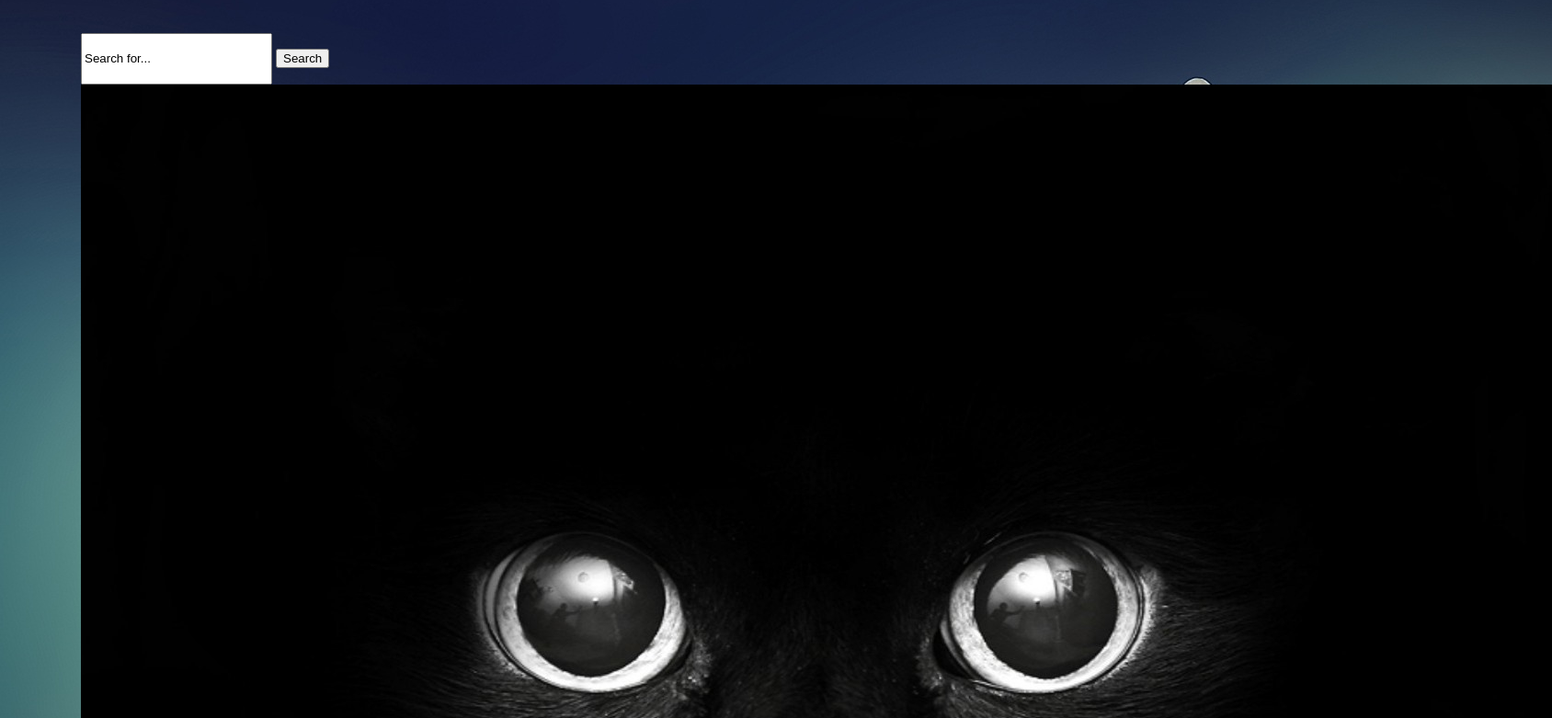
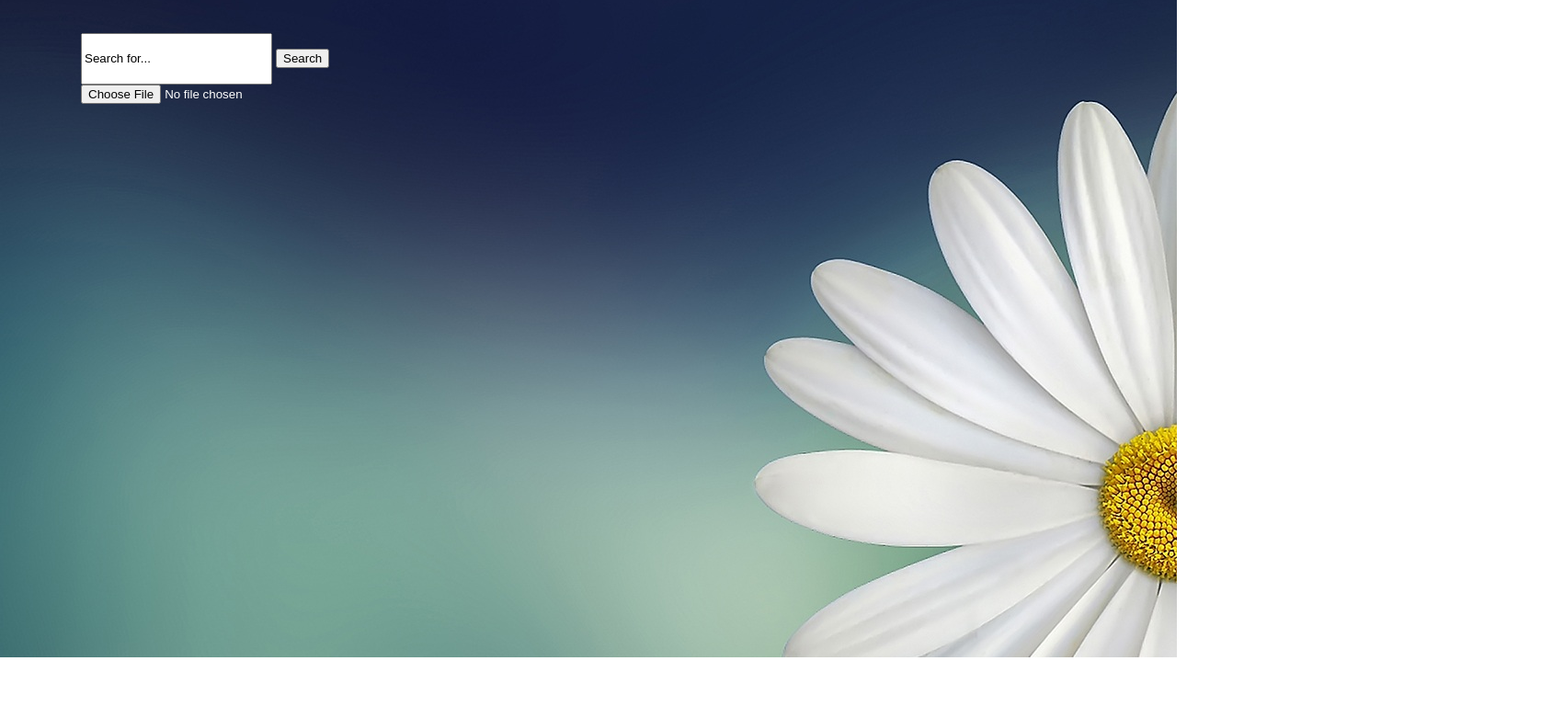
Before and after one commit to patriciastanca/project1, a website: page frontend/index.html in a window 1280 px wide. Shown: the part 85-866 px from the top of the page at 92% size, 1688 px wide, since content can reach past the window. After the commit the page ends 800 px from the top, so only its background shows below. Drawn offline with Linux system fonts and the light colour scheme.

Commit message:
Add image element (placeholder) -fix7

```diff
--- a/frontend/index.html
+++ b/frontend/index.html
@@ -14,7 +14,7 @@
                 onblur="fillField(this,'Search for...');" onfocus="clearField(this,'Search for...');"/>
             <input type="button" value="Search" id="search-button" align="center" />
             <br />
-            <input id="image" type="image" src="css/black-cat.jpg" id="image" />
+            <input type="file" id="desired-gif" src="css/black-cat.jpg" accept="image/x-png,image/gif,image/jpeg" />
         </div>
 
         <script src="jquery.js"></script>
```
